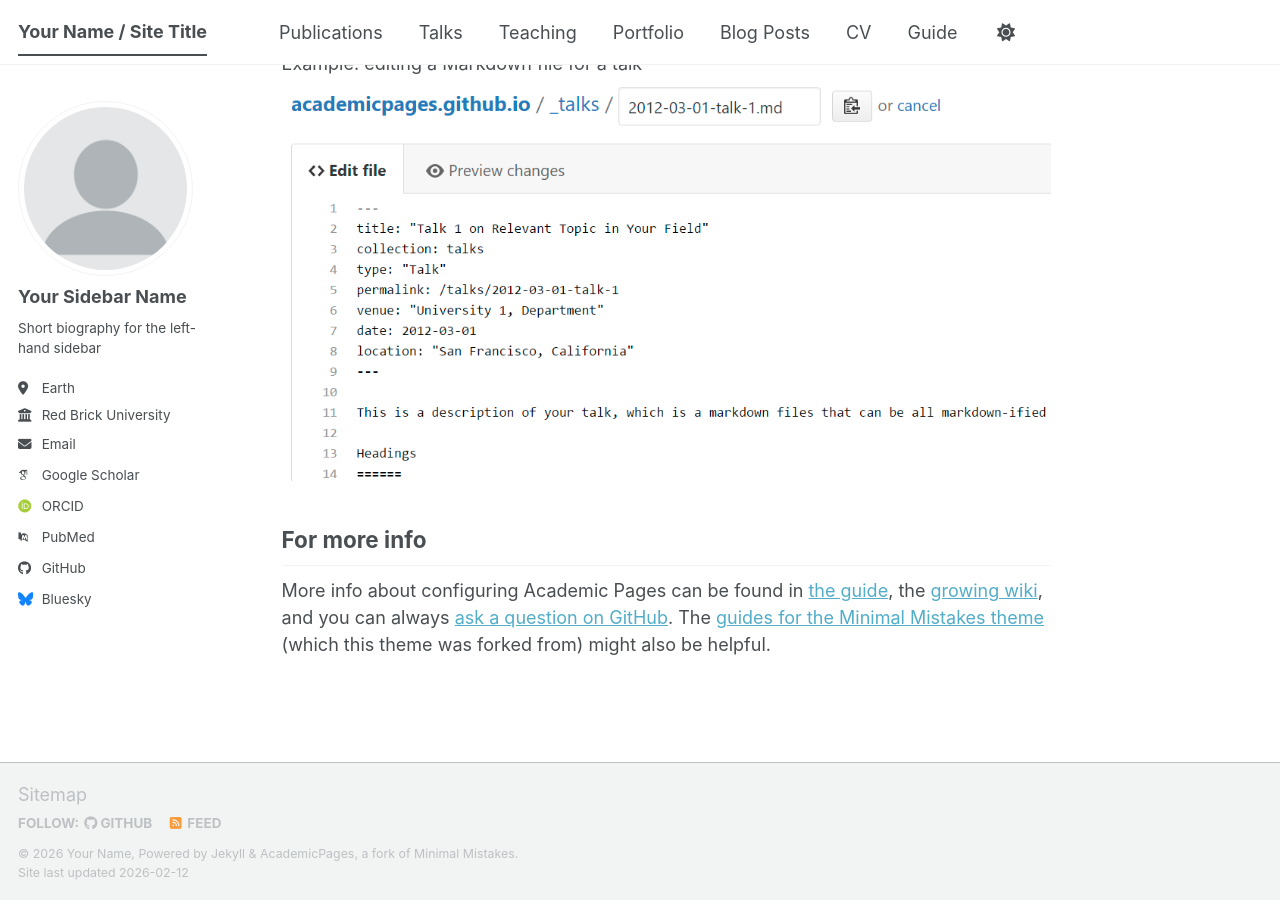
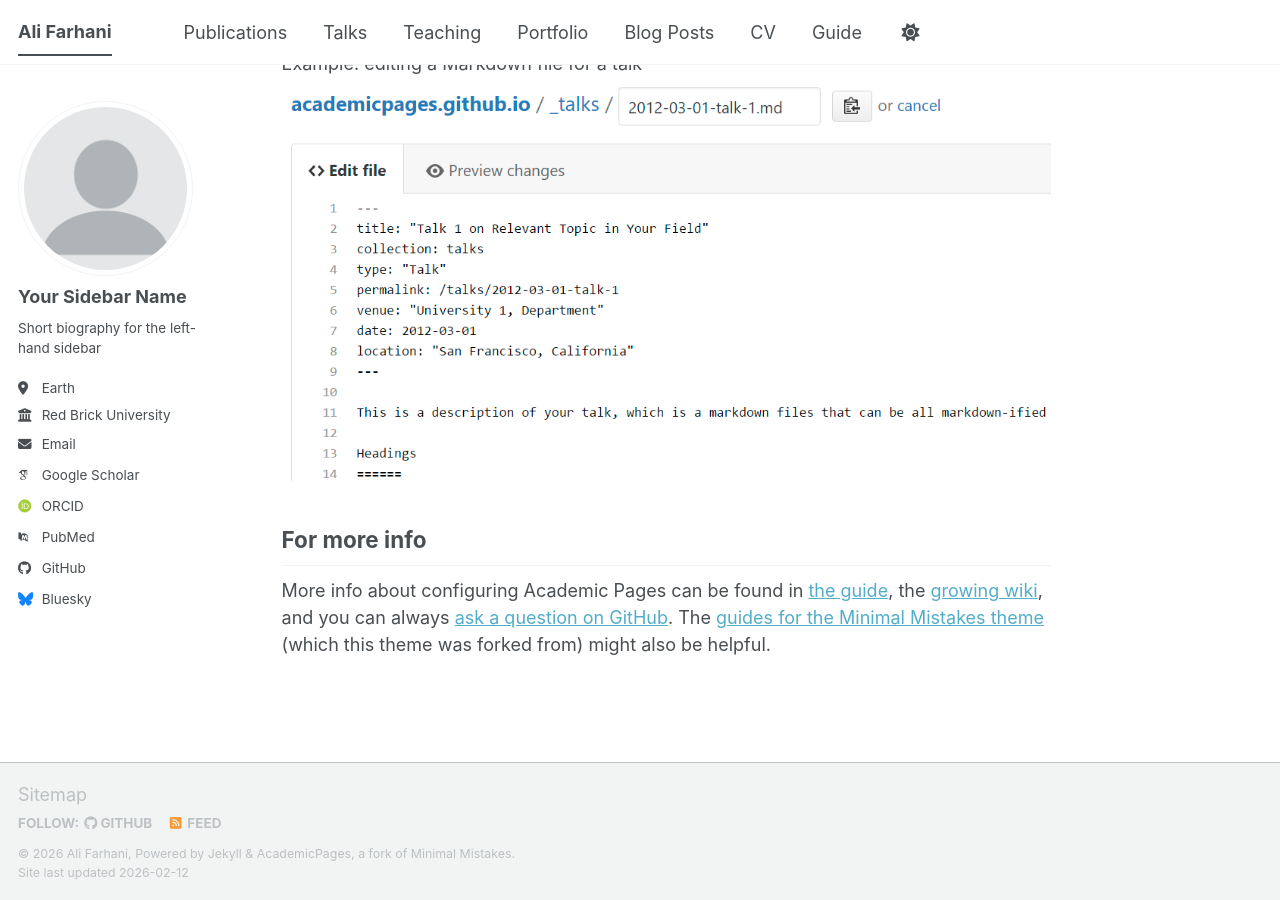
Before and after one commit to alifa433/alifa433.github.io, a Jekyll site: the page built from _pages/about.md, in a window 1280 px wide and 900 px high, scrolled down 2720 px. Built offline with Jekyll 4.4.1, drawn with Linux system fonts in a browser that asks for light colours; some web fonts are replaced; a script bundle is joined from its source files by our own code; library files that are not in the unit come from our copies.

Commit message:
Update _config.yml

```diff
--- a/_config.yml
+++ b/_config.yml
@@ -9,10 +9,10 @@
 # Basic Site Settings
 locale                   : "en-US"
 site_theme               : "default" # The available themes options are "default", "air", "sunrise", "mint", "dirt" and "contrast"
-title                    : "Your Name / Site Title"
+title                    : "Ali Farhani"
 title_separator          : "-"
-name                     : &name "Your Name"
-description              : &description "Your Name's academic portfolio"   # Update this with a general description of your site, this is the default if not overridden by a page
+name                     : &name "Ali Farhani"
+description              : &description "Blockchain researcher and product manager"
 url                      : "https://alifa433.github.io"
 
 baseurl                  : ""
```
